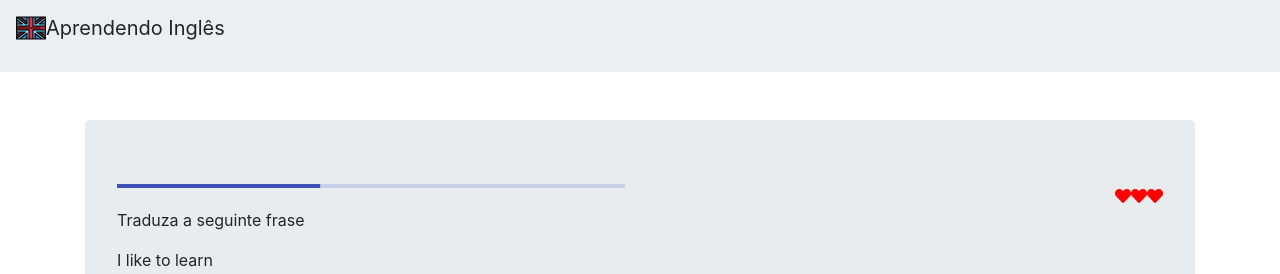
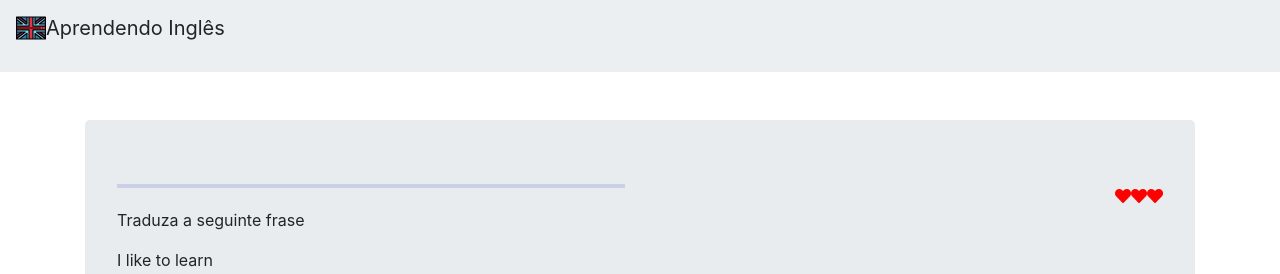
Before and after one commit to Eduk29/jogo-aprendendo-ingles, an Angular app: page / in a window 1280 px wide. Shown: the top 274 px of the page. Built offline with nearby package versions, Linux system fonts and the light colour scheme.

Commit message:
Implementação da barra de progresso automatica

```diff
--- a/src/app/progress/progress.component.html
+++ b/src/app/progress/progress.component.html
@@ -1 +1 @@
-<mat-progress-bar mode="determinate" value="40"></mat-progress-bar>
+<mat-progress-bar mode="determinate" value={{progresso}}></mat-progress-bar>
--- a/src/app/progress/progress.component.ts
+++ b/src/app/progress/progress.component.ts
@@ -1,4 +1,4 @@
-import { Component, OnInit } from '@angular/core';
+import { Component, OnInit, Input } from '@angular/core';
 
 @Component({
   selector: 'app-progress',
@@ -7,9 +7,13 @@ import { Component, OnInit } from '@angular/core';
 })
 export class ProgressComponent implements OnInit {
 
+  @Input()
+  public progresso: number;
+
   constructor() { }
 
   ngOnInit() {
+    console.log(this.progresso);
   }
 
 }
```
